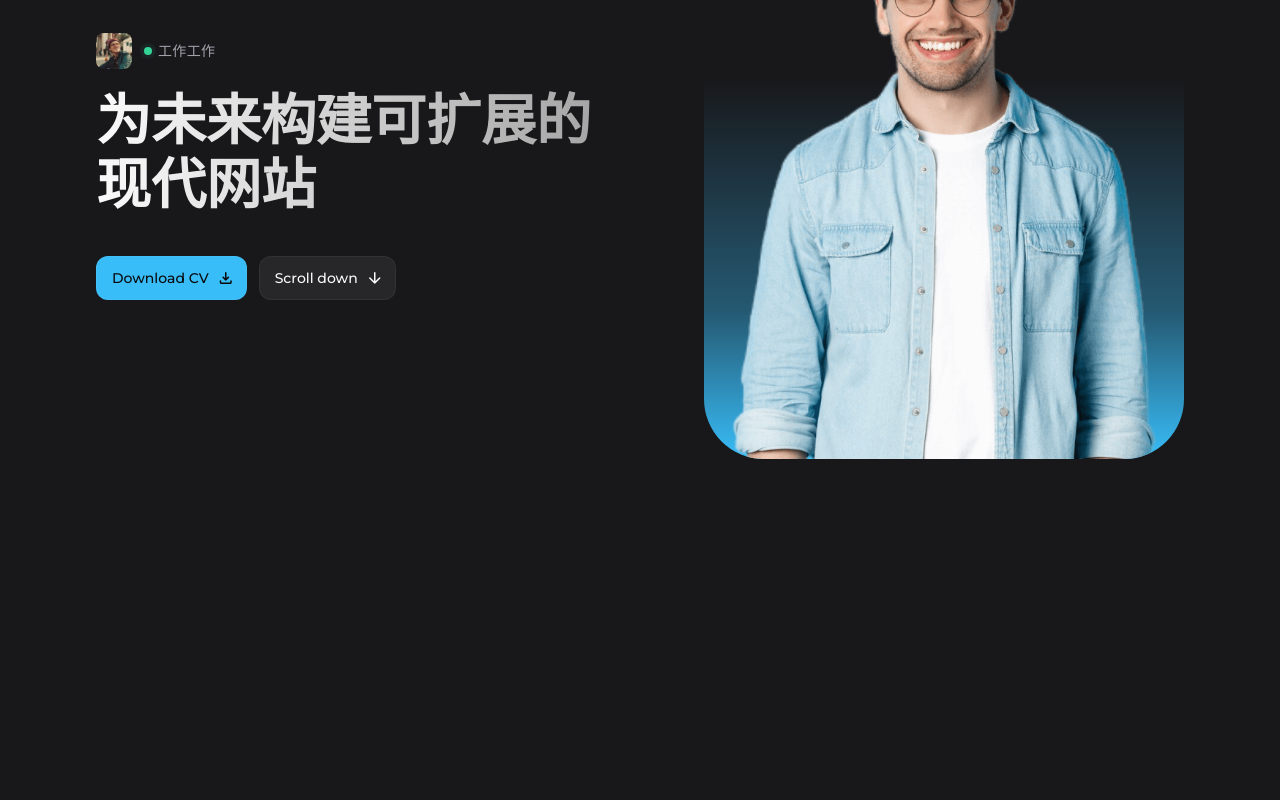
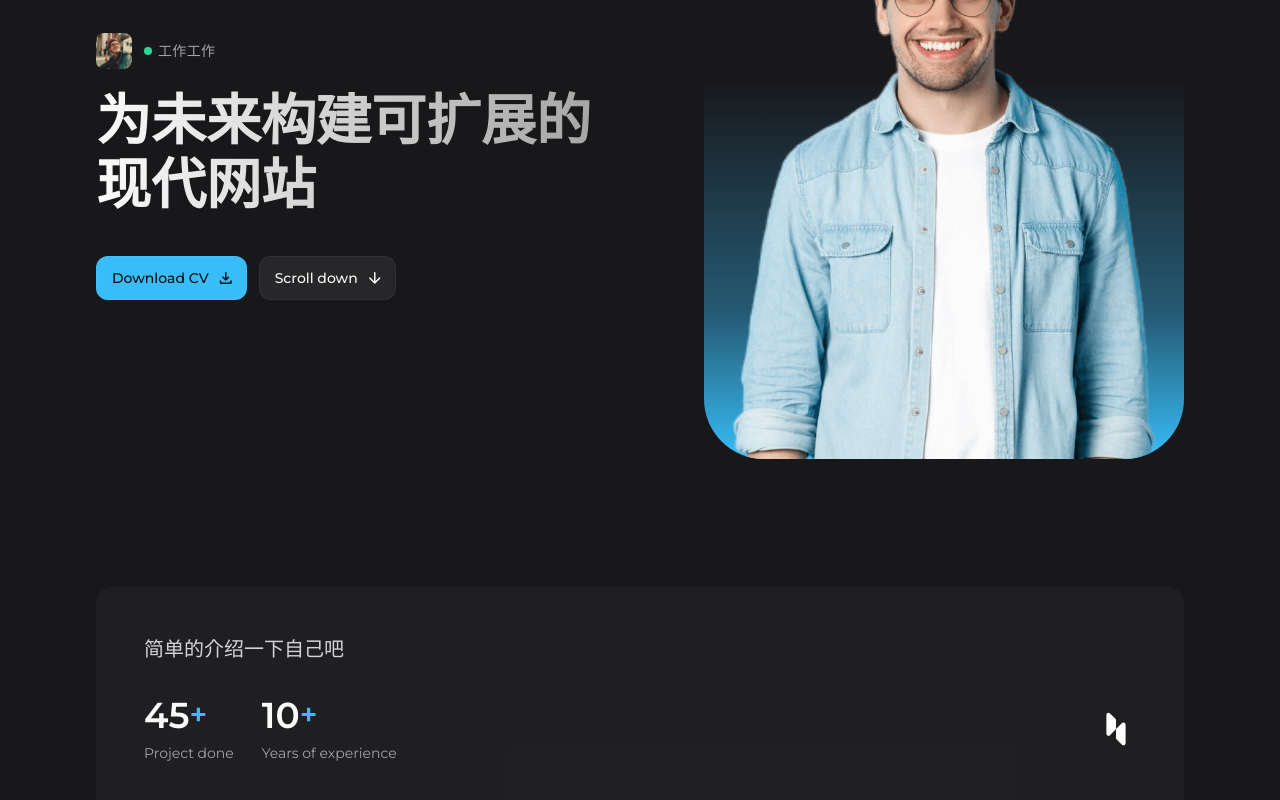
Before and after one commit to moyunzero/ReactJS-personalWeb, a React (Vite) app in the folder zero-web/: page / in a window 1280 px wide. Shown: the part 270-1070 px from the top of the page. Before the commit the page ends 800 px from the top, so only its background shows below. Built offline with nearby package versions, Linux system fonts and the light colour scheme.

Commit message:
feat:关于部分设计

```diff
--- a/zero-web/src/App.jsx
+++ b/zero-web/src/App.jsx
@@ -4,6 +4,8 @@
  */
 import Header from './components/Header.jsx'
 import Main from './components/Main.jsx'
+import About from './components/About.jsx'
+
 
 
 const App = () => {
@@ -12,6 +14,7 @@ const App = () => {
       <Header />
       <main>
         <Main />
+        <About />
       </main>
     </>
   )
--- /dev/null
+++ b/zero-web/src/components/About.jsx
@@ -0,0 +1,49 @@
+const aboutItems = [
+    {
+      label: 'Project done',
+      number: 45
+    },
+    {
+      label: 'Years of experience',
+      number: 10
+    }
+];
+
+const About = () => {
+    return(
+        <section
+            id="about"
+            className="section"
+        >
+            <div className="container">
+                <div className="bg-zinc-800/50 p-7 rounded-2xl md:p-12">
+                    <p className="text-zinc-300 mb-4 md:mb-8 md:text-xl md:max-w-[60ch]">
+                        简单的介绍一下自己吧
+                    </p>
+                    <div className="flex flex-wrap items-center gap-4 md:gap-7">
+                        {
+                            aboutItems.map(({label,number},key)=>(
+                                <div key={key}>
+                                    <div className="flex items-center md:mb-2">
+                                        <span className="text-2xl font-semibold md:text-4xl">{number}</span>
+                                        <span className="text-sky-400 font-semibold md:text-3xl">+</span>
+                                    </div>
+                                    <p className="text-sm text-zinc-400">{label}</p>
+                                </div>
+                            ))
+                        }
+                        <img
+                            src="/images/logo.svg"
+                            alt="Logo"
+                            width={30}
+                            height={30}
+                            className="ml-auto md:w-[40px] md:h-[40px]"
+                        />
+                    </div>
+                </div>
+            </div>
+        </section>
+    )
+}
+
+export default About
--- a/zero-web/src/index.css
+++ b/zero-web/src/index.css
@@ -55,6 +55,10 @@ body{
   @apply w-full h-full object-cover;
 }
 
+.section{
+  @apply pt-20 lg:pt-32
+}
+
 /**
  * COMPONENTS
  */
```
